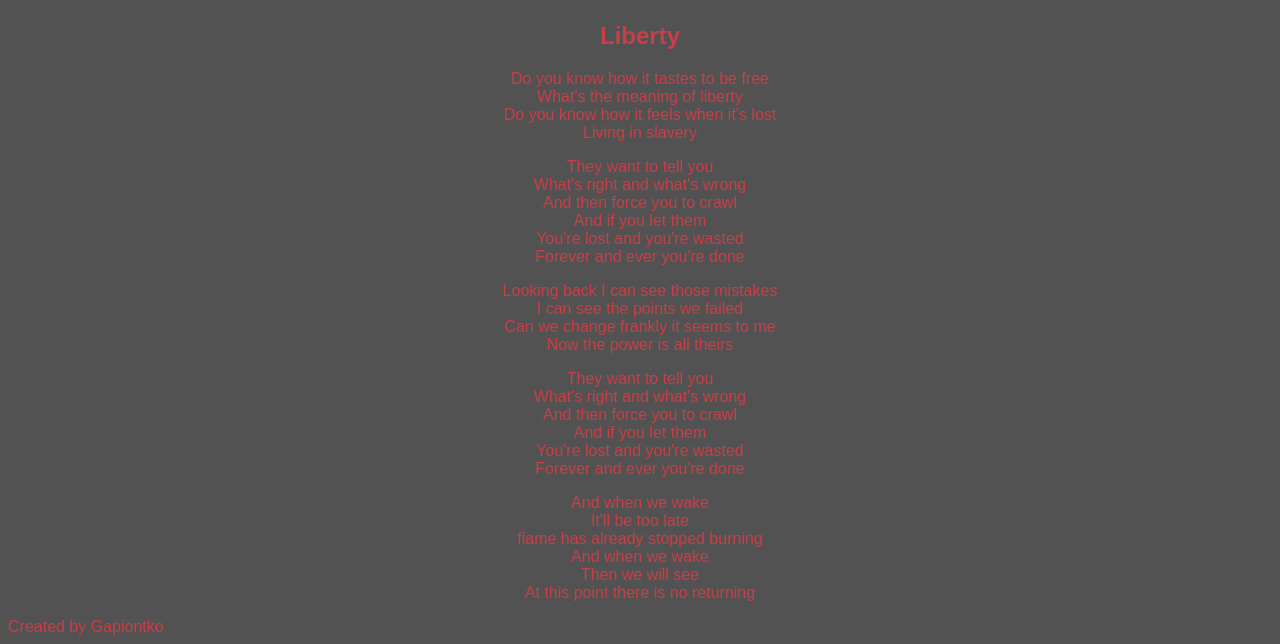
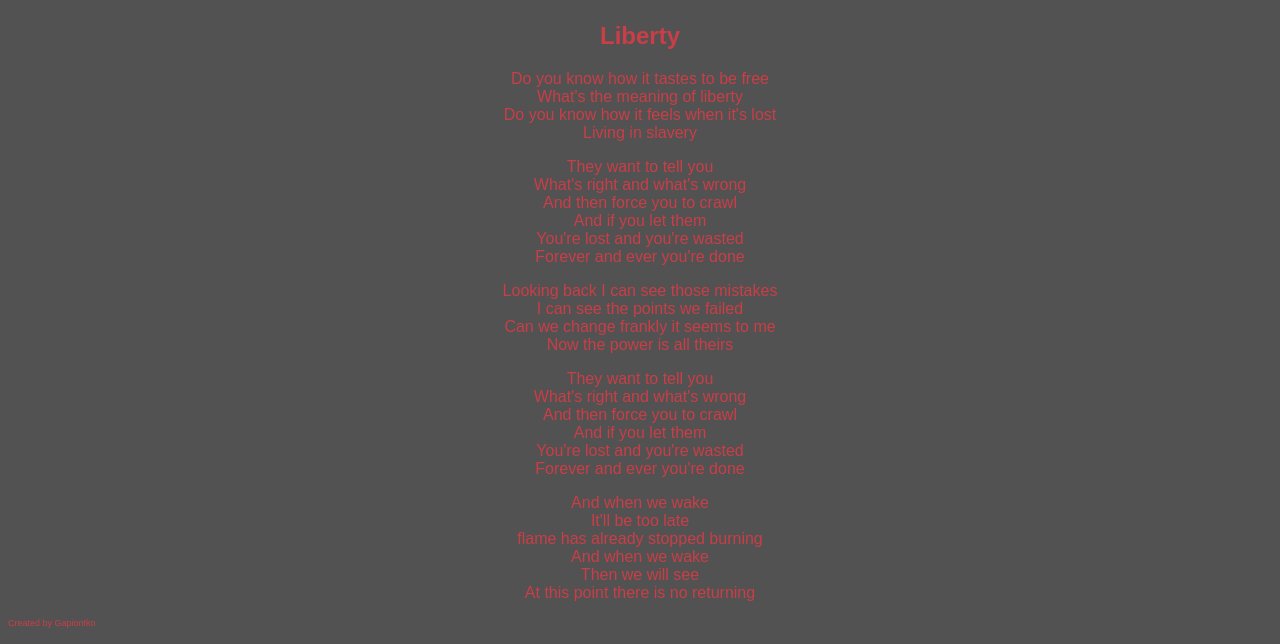
Before and after one commit to Gapiontko/nauka-gita, a plain HTML site: page index.html in a window 1280 px wide. Shown: the part 276-920 px from the top of the page. Drawn offline with Linux system fonts and the light colour scheme.

Commit message:
Add style to footer

```diff
--- a/css/style.css
+++ b/css/style.css
@@ -18,3 +18,6 @@ body {
   margin: auto;
   text-align: center;
 }
+footer {
+  font-size: 9px
+}
```
